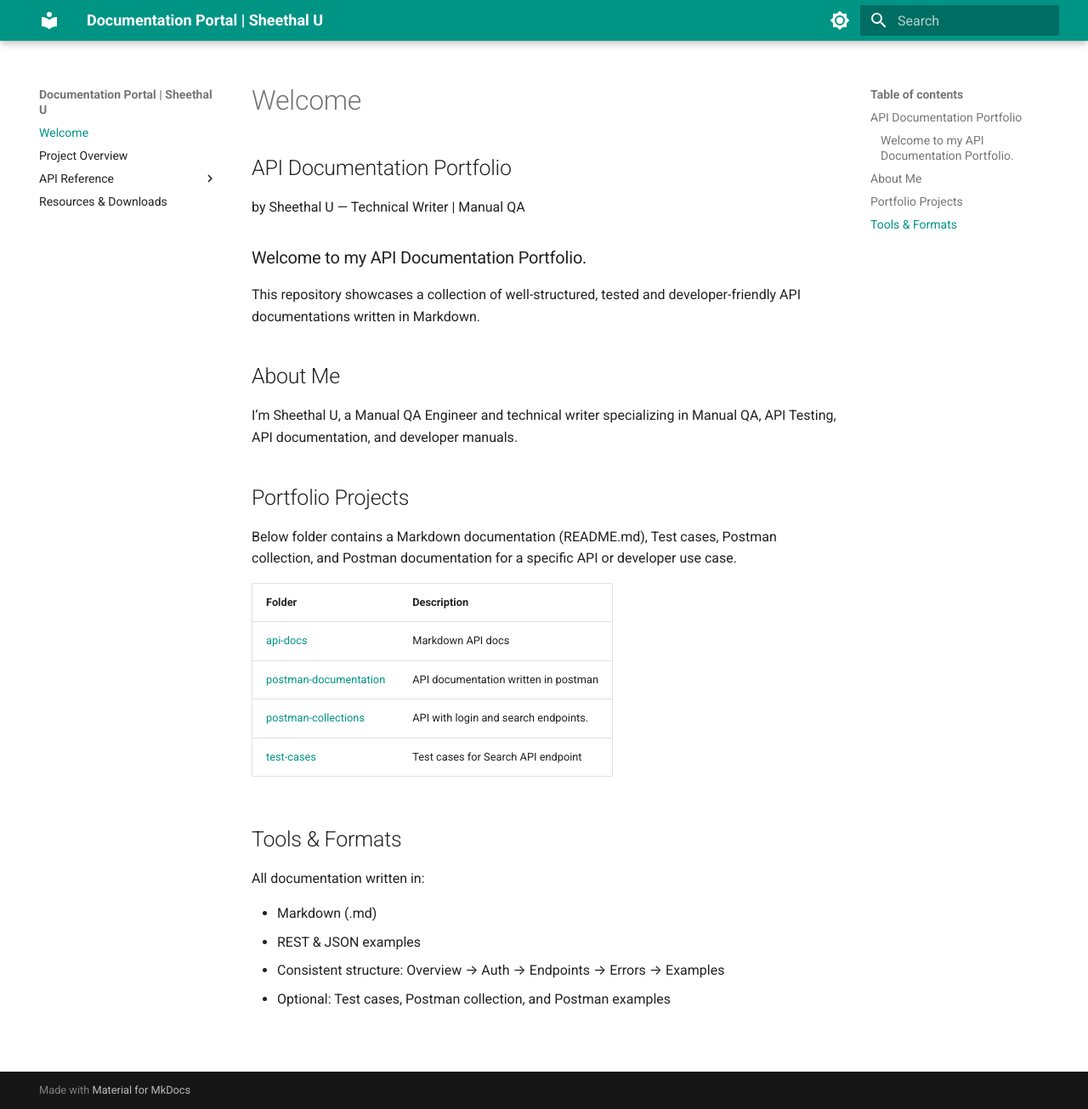
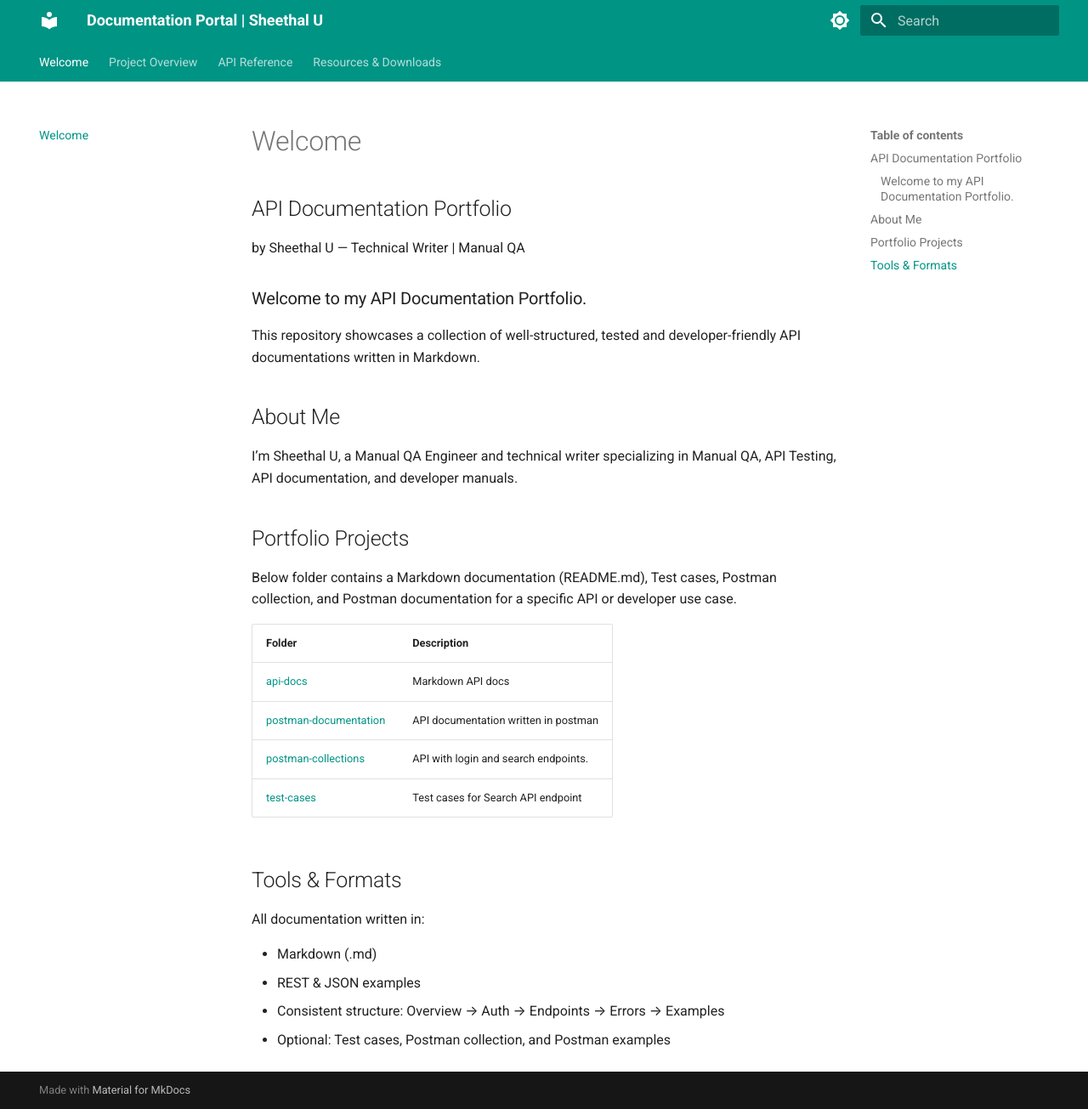
Before and after one commit to sheethalu/Documentation-Portal, an MkDocs documentation site: the page built from docs/index.md, in a window 1280 px wide and 1305 px high. Shown: the whole window at 85% size. Built offline with MkDocs 1.6.1 and Material for MkDocs 9.7.7, drawn with Linux system fonts in a browser that asks for light colours.

```diff
--- a/mkdocs.yml
+++ b/mkdocs.yml
@@ -1,13 +1,4 @@
 site_name: Documentation Portal | Sheethal U
-theme:
-  name: material
-  palette:
-    scheme: slate
-    primary: deep purple
-  features:
-    - navigation.tabs
-    - content.code.copy
-
 theme:
   name: material
   palette:
@@ -25,6 +16,9 @@
       toggle:
         icon: material/brightness-4
         name: Switch to light mode
+  features:
+    - navigation.tabs
+    - content.code.copy
 
 nav:
   - Welcome: index.md
```
Also changed, not shown: site/404.html, site/Errors/errors/index.html, site/auth/login/index.html, site/dropdown/dropdowns/index.html, site/index.html, site/project-intro/index.html, site/resources/index.html, site/search/search-loans/index.html, site/sorting/sorting/index.html.
